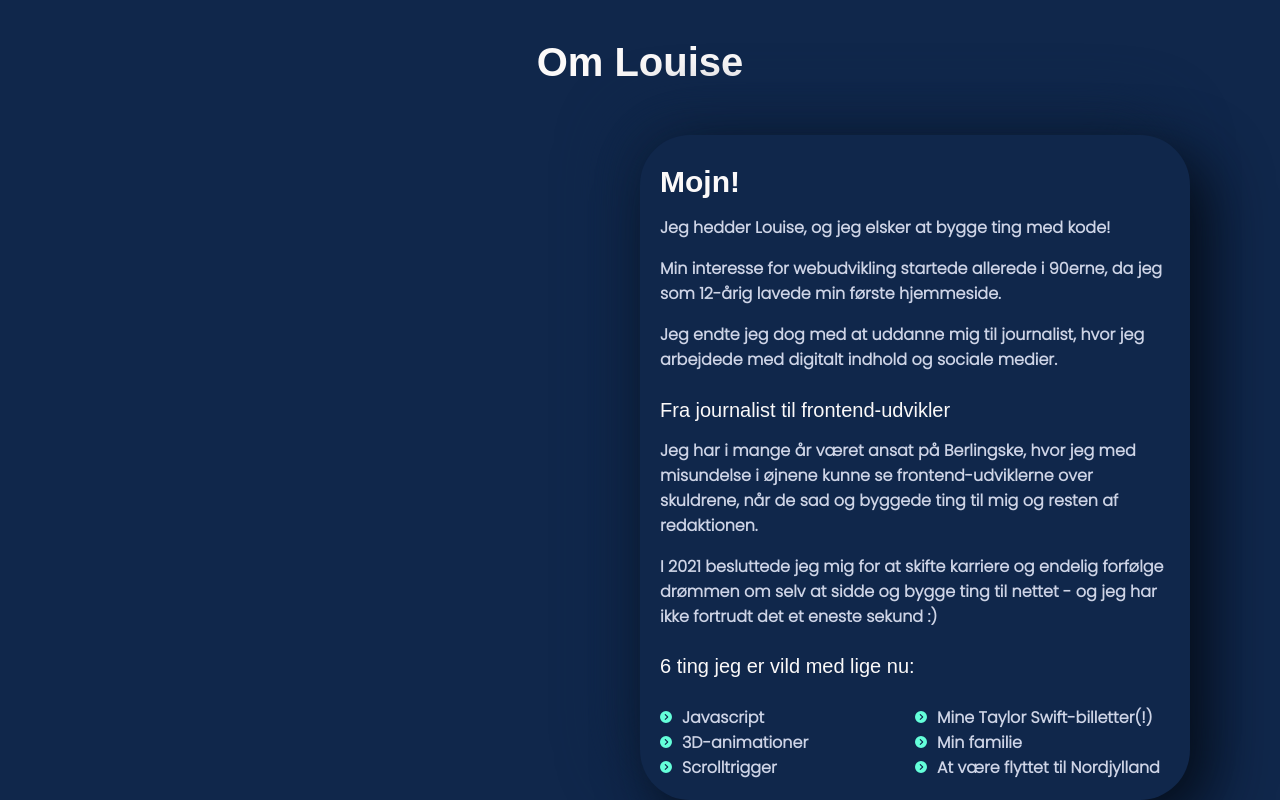
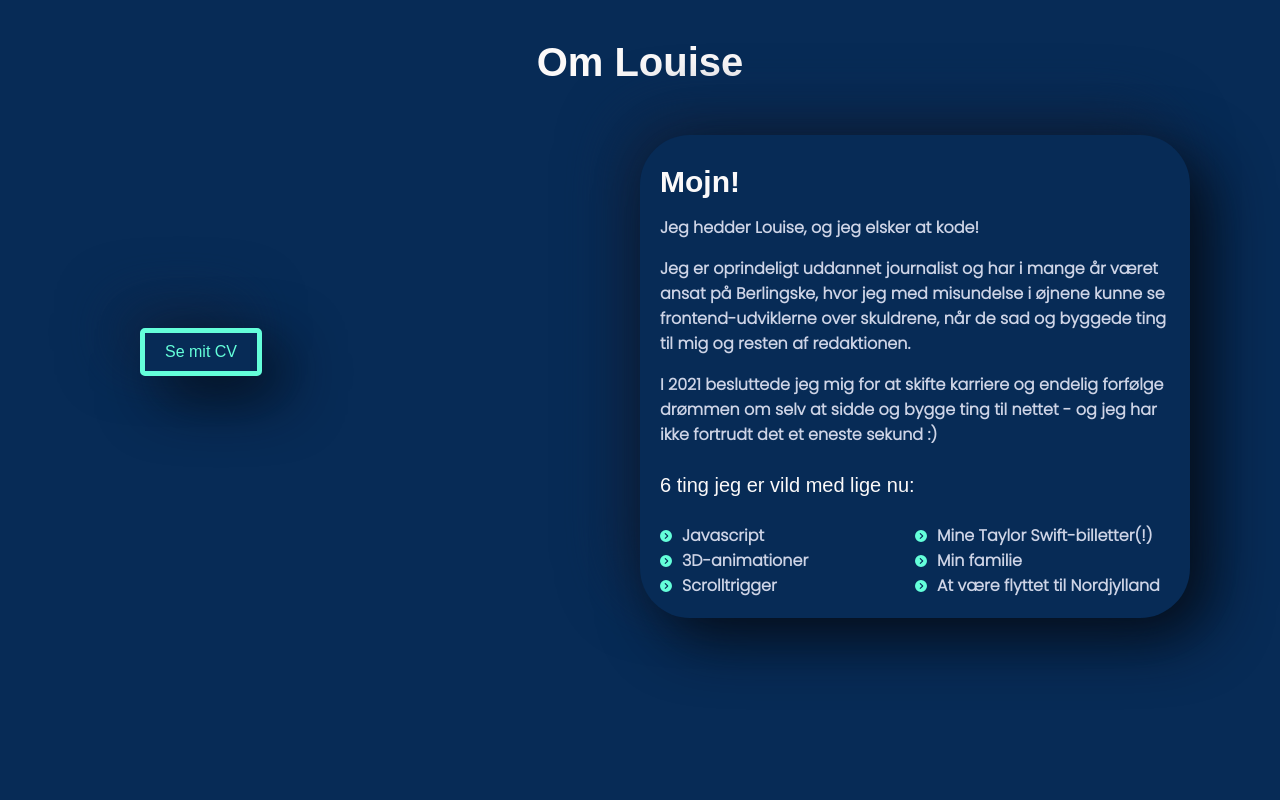
Before and after one commit to Dreehsen/portfolio-v1, a website: page index.html in a window 1280 px wide. Shown: the part 860-1660 px from the top of the page. Drawn offline with nearby package versions, Linux system fonts and the light colour scheme; some packages are replaced by stand-ins of ours; a script that the page names is missing; a web font is replaced by a local one.

Commit message:
chasnges

```diff
--- a/assets/style.css
+++ b/assets/style.css
@@ -13,7 +13,7 @@ html{
 
 :root {
     --font: #ced4e6;
-    --background: #10274b;
+    --background: #072b56;
     --button: #64FFDA;
     --button-font: #64FFDA;
     --subtle-gray: #324d74;
@@ -83,7 +83,6 @@ p, li{
     align-items: center;
     width: fit-content;
     gap: 2rem;
-    background: #0A192F;
     box-shadow:  20px 20px 60px #050d19,
              -20px -20px 60px #0f2545;
 
@@ -430,7 +429,14 @@ box-shadow:  20px 20px 60px #050d19,
 
 .om-louise spline-viewer{
     max-width: 500px;
+    padding-left: 5rem;
 }
+
+.om-louise-spline-button{
+    display: flex;
+    flex-wrap: wrap;
+    justify-content: center;
+    padding-bottom: 5rem;}
 
 .om-louise-text{
     width: 50%;
@@ -542,7 +548,7 @@ td:nth-child(odd) {
   }
 
   tr:nth-child(odd){
-    background-color: rgb(42, 6, 103);
+    background-color: rgb(0, 2, 72);
   }
 
   .single-casestudy-text-box{
@@ -775,4 +781,8 @@ td:nth-child(odd) {
             max-width: 100%;
             margin-bottom: 7rem;
           }
+
+          .om-louise spline-viewer{
+            padding-left: 0rem;
+        }
 }
--- a/index.html
+++ b/index.html
@@ -89,15 +89,15 @@
         <section id="om-louise" class="viewheight">
             <div class="center spacing"><h2>Om Louise</h2></div>
             <div class="om-louise">
+                <div class="om-louise-spline-button">
                 <script type="module" src="https://unpkg.com/@splinetool/viewer@0.9.470/build/spline-viewer.js"></script>
                 <spline-viewer url="https://prod.spline.design/qju2rPJQqueZNrP1/scene.splinecode"></spline-viewer>
+                <a class="button" href="assets/images/CV-Louise-Lyck.pdf">Se mit CV</a>
+                </div>
                 <article class="om-louise-text border-left">
                     <h3>Mojn!</h3>
-                    <p>Jeg hedder Louise, og jeg elsker at bygge ting med kode!</p>
-                    <p>Min interesse for webudvikling startede allerede i 90erne, da jeg som 12-årig lavede min første hjemmeside.</p>
-                    <p>Jeg endte jeg dog med at uddanne mig til journalist, hvor jeg arbejdede med digitalt indhold og sociale medier. </p>
-                    <h4>Fra journalist til frontend-udvikler</h>
-                    <p>Jeg har i mange år været ansat på Berlingske, hvor jeg med misundelse i øjnene kunne se frontend-udviklerne over skuldrene, når de sad og byggede ting til mig og resten af redaktionen.</p>
+                    <p>Jeg hedder Louise, og jeg elsker at kode!</p>
+                    <p>Jeg er oprindeligt uddannet journalist og har i mange år været ansat på Berlingske, hvor jeg med misundelse i øjnene kunne se frontend-udviklerne over skuldrene, når de sad og byggede ting til mig og resten af redaktionen.</p>
                     <p>I 2021 besluttede jeg mig for at skifte karriere og endelig forfølge drømmen om selv at sidde og bygge ting til nettet - og jeg har ikke fortrudt det et eneste sekund :)</p>
 
                     <h4>6 ting jeg er vild med lige nu:</h4>
@@ -258,7 +258,7 @@
             </article>
         </section>
         <section id="portfolio" class="portfolio viewheight">
-            <div class="center spacing"><h2>Case studies</h2></div>
+            <div class="center"><h2>Case studies</h2></div>
             <article class="case-study">
                 <img src="assets/images/Mockup-sejr.png" alt="">
                 <article>
```
